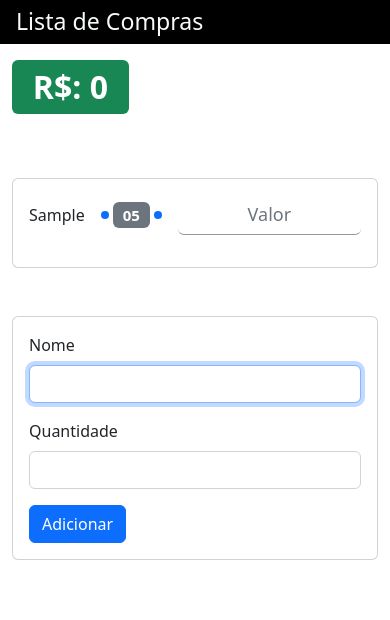
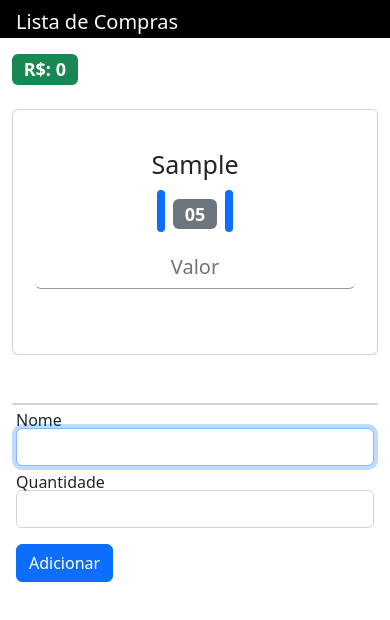
Before and after one commit to mooizabaatista/lista-compras, a React (Create React App) app: page / in a window 390 px wide. Both pictures are taken after typing "Sample", "5" into the empty fields and a click on the button "Adicionar". Shown: the top 620 px of the page. Built offline with nearby package versions, Linux system fonts and the light colour scheme; some icons are missing.

Commit message:
Responsive

```diff
--- a/src/App.css
+++ b/src/App.css
@@ -12,6 +12,8 @@ i:hover {
 .card-body {
     user-select: none;
 }
+
+
 
 .badge{
     font-size: 15px;
@@ -39,8 +41,11 @@ i:hover {
 .valor {
     border: none;
     border-bottom: solid thin #999;
-    font-size: 18px;
 }
+
+.valor-total {
+        font-size:25px;
+    }
 
 .valor:focus {
     outline: none;
@@ -57,3 +62,58 @@ i:hover {
 p:hover {
     cursor: pointer;
 }
+
+
+
+@media (max-width: 767px) {
+    .valor-total {
+        font-size:25px;
+    }
+
+    .form-cadastro {
+        position: fixed;
+        z-index: 1030;
+        right: 0;
+        left: 0;
+        border-radius: 0;
+        top: 1;
+        border-width: 0 0 1px;
+        line-height: 0;
+        display:block;
+    }
+
+    .item-lista{
+        flex-direction: column;
+        justify-content: space-around;
+        align-items: center;
+    }
+
+    i {
+        font-size: 25px;
+    }
+
+    .badge {
+        font-size: 18px;
+    }
+
+    .nome-item-lista-fix {
+        margin-top: 20px;
+        margin-bottom: 10px;
+        font-size: 25px;
+    }
+
+    .lista-de-compras {
+        overflow: scroll;
+        max-height:250px;
+        margin-top: -40px;
+    }
+
+    .item-lista-riscado {
+        color: red;
+    }
+
+   input.valor {
+    margin-top: 15px;
+    font-size: 20px;
+   }
+}
--- a/src/App.js
+++ b/src/App.js
@@ -61,8 +61,10 @@ function App() {
 
   // Editar valor do produto
   const handleEditaValor = (key, valor) => {
-    const novaLista = [...listaCompras]; // Cria uma cópia da lista
-    novaLista[key].valor = valor; // Atualiza o valor do item correto na lista
+    const novaLista = [...listaCompras];
+    if (isNaN(valor))
+      valor = 0;
+    novaLista[key].valor = valor;
     setListaCompras(novaLista);
   }
 
@@ -106,24 +108,26 @@ function App() {
     <>
       <div>
         <header className="header text-light">
-          <h1 className="fs-3 mx-3 my-2"><i className="fal fa-shopping-cart "></i> Lista de Compras </h1>
+          <h1 className="mx-3 my-1 fs-5"><i className="fal fa-shopping-cart "></i> Lista de Compras </h1>
         </header>
         <div className="container">
           <div className="row">
             <div className="col-12 my-3">
-              <h3 className="card-title mb-4 text-dark"><span className="badge bg-success total">R$: {parseFloat(total.toFixed(2))}</span></h3>
+              <h3 className="card-title mb-4 text-dark"><span className="badge bg-success valor-total">R$: {parseFloat(total.toFixed(2))}</span></h3>
             </div>
           </div>
           <div className="row mt-4">
             <div className="col-md-6 text-center">
-              <div className="card mb-5">
-                <div className="card-body">
+              <div className="card mb-5 lista-de-compras">
+                <div className="card-body ">
                   {
                     listaCompras.map((item, key) => {
                       return (
                         <p key={key} className="item-lista" >
-                          <span className={item.classe} onClick={(e) => { handleRiscaElemento(key) }}>{item.nome} </span>
-                          <i className="fal fa-minus ms-3 bg-primary p-1 rounded text-light" onClick={(e) => handleDiminuiQtd(key)}></i> &nbsp; <span class="badge bg-secondary">{item.qtd < 10 ? `0${item.qtd}` : item.qtd}</span> &nbsp;<i className="fal fa-plus me-3 bg-primary p-1 rounded text-light" onClick={(e) => { handleAumentaQtd(key) }}></i>
+                          <span className={item.classe + ' nome-item-lista-fix'} onClick={(e) => { handleRiscaElemento(key) }}>{item.nome} </span>
+                          <div className="quantidade-item-lista">
+                            <i className="fal fa-minus ms-3 bg-primary p-1 rounded text-light" onClick={(e) => handleDiminuiQtd(key)}></i> &nbsp; <span class="badge bg-secondary">{item.qtd < 10 ? `0${item.qtd}` : item.qtd}</span> &nbsp;<i className="fal fa-plus me-3 bg-primary p-1 rounded text-light" onClick={(e) => { handleAumentaQtd(key) }}></i>
+                          </div>
                           <span className="fs-5">
                             <input
                               defaultValue={listaCompras[key].valor === 0 ? "" : listaCompras[key].valor}
@@ -144,8 +148,7 @@ function App() {
             </div>
             <div className="col-md-6">
               <div className="card">
-                <div className="card-body">
-
+                <div className="card-body form-cadastro">
                   <form onSubmit={(e) => { handleSubmit(e) }}>
                     <div className="mb-3">
                       <label className="form-label">Nome</label>
```
